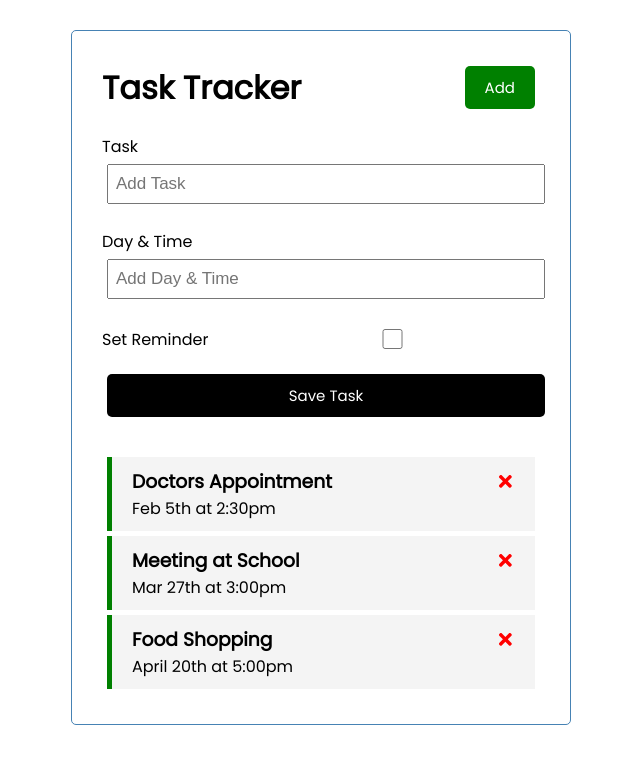
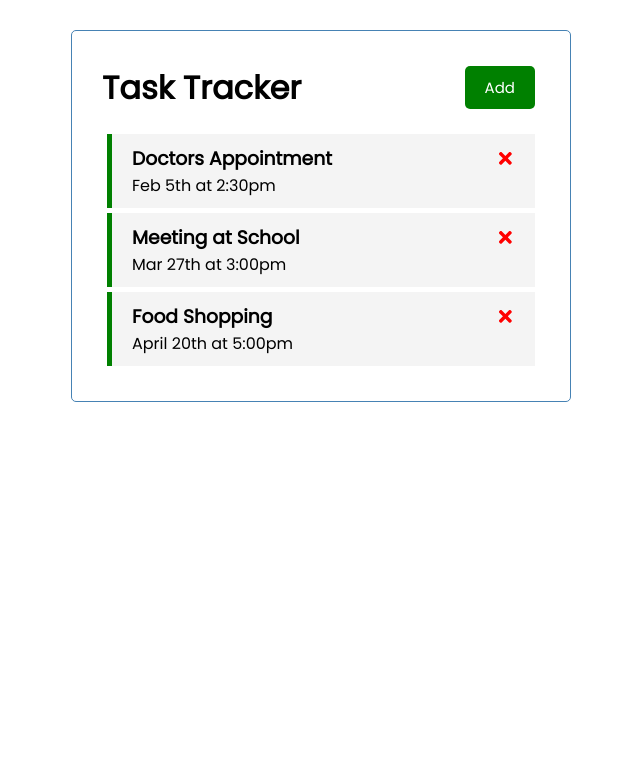
Before and after one commit to aasalgado/react-task-tracker, a React (Create React App) app: page / in a window 1280 px wide. Shown: the top 764 px of the page, without its empty margins (319-959 px from the left). Built offline with nearby package versions, Linux system fonts and the light colour scheme.

Commit message:
updated add task functionality

```diff
--- a/src/App.js
+++ b/src/App.js
@@ -4,6 +4,7 @@ import Tasks from './components/Tasks'
 import AddTask from './components/AddTask'
 
 function App() {
+  const [showAddTask, setshowAddTask] = useState(false);
   const [tasks, setTasks] = useState([
     {
       id: 1,
@@ -23,7 +24,7 @@ function App() {
       day: 'April 20th at 5:00pm',
       reminder: true
     },
-  ])
+  ]);
 
   const deleteTask = (id) => {
     setTasks(tasks.filter((task) => task.id !== id));
@@ -33,10 +34,14 @@ function App() {
     setTasks(tasks.map((task) => task.id === id ? {...task, reminder: !task.reminder} : task))
   }
 
+  const addTask = (task) => {
+    setTasks([...tasks,{ id: Math.floor(Math.random() * 10000) + 1, day: task.day, reminder: task.reminder, text: task.text }]);
+  }
+
   return (
     <div className="container">
-      <Header />
-      <AddTask />
+      <Header onToggle={() => setshowAddTask(!showAddTask)} showAdd={showAddTask}/>
+      {showAddTask && <AddTask onAdd={addTask}/>}
       {tasks.length > 0 ? <Tasks tasks={tasks} onDelete={deleteTask} onToggle={onToggle}/>
       : 'No Tasks to Show'}
     </div>
--- a/src/components/AddTask.js
+++ b/src/components/AddTask.js
@@ -1,23 +1,38 @@
 import { useState } from 'react'
 
-const AddTask = () => {
-    const [task, setTask] = useState('');
+const AddTask = ({onAdd}) => {
+    const [text, setText] = useState('');
     const [day, setDay] = useState('');
-    const [reminder, setReminder] = useState('');
+    const [reminder, setReminder] = useState(false);
+
+    const onSubmit = (e) => {
+        e.preventDefault();
+
+        if (!text) {
+            alert('Please add a task')
+            return
+        }
+
+        onAdd({ text, day, reminder })
+
+        setText('');
+        setDay('');
+        setReminder(false);
+    }
 
     return (
-        <form className="add-form">
+        <form className="add-form" onSubmit={onSubmit}>
             <div className="form-control">
                 <label>Task</label>
-                <input type="text" placeholder="Add Task"></input>
+                <input type="text" placeholder="Add Task" value={text} onChange={(e)=> setText(e.target.value)}/>
             </div>
             <div className="form-control">
                 <label>Day & Time</label>
-                <input type="text" placeholder="Add Day & Time"></input>
+                <input type="text" placeholder="Add Day & Time" value={day} onChange={(e)=> setDay(e.target.value)}></input>
             </div>
             <div className="form-control form-control-check">
                 <label>Set Reminder</label>
-                <input type="checkbox" placeholder="Add Task"></input>
+                <input type="checkbox" checked={reminder} placeholder="Add Task" value={reminder} onChange={(e)=> setReminder(e.currentTarget.checked)}></input>
             </div>
             <input type="submit" value="Save Task" className="btn btn-block"></input>
         </form>
--- a/src/components/Header.js
+++ b/src/components/Header.js
@@ -1,14 +1,12 @@
 import PropTypes from 'prop-types';
 import Button from './Button'
 
-const Header = ({title}) => {
-    const onClick = (e) => {
-        console.log(e);
-    }
+const Header = ({title, onToggle, showAdd}) => {
+
     return (
         <header className="header">
             <h1>{ title }</h1>
-            <Button color="green" text="Add" onClick={onClick}/>
+            <Button color={showAdd ? "red" : "green"} text={showAdd ? "Close" : "Add"}  onClick={onToggle}/>
         </header>
     )
 }
```
